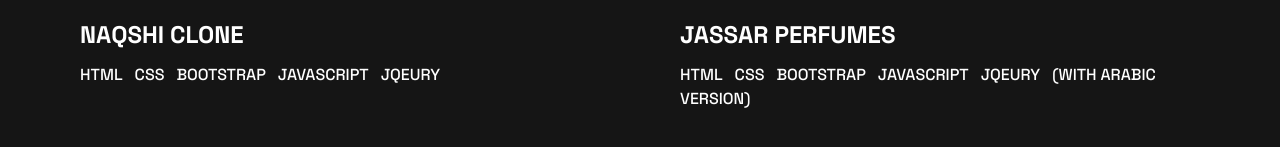
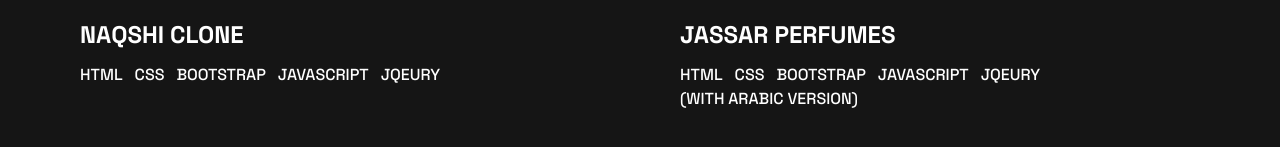
Before and after one commit to Abbassher55/React-Tailwind-Porfolio, a React (Vite) app: page / in a window 1280 px wide. Shown: the part 3308-3455 px from the top of the page. Built offline with nearby package versions, Linux system fonts and the light colour scheme.

Commit message:
new styling

```diff
--- a/src/App.jsx
+++ b/src/App.jsx
@@ -120,7 +120,7 @@
                 <div className="single-project flex flex-col">
                   <div className="project-image group relative overflow-hidden border border-custom-gray dark:border-white">
                     <img src={project.desktopImage} className="hidden h-80 w-full object-cover transition-all duration-500 group-hover:scale-125 md:block" alt="Project image" />
-                    <img src={project.mobImage} className="block w-full object-cover transition-all duration-500 group-hover:scale-125 md:hidden" alt="Project image" />
+                    <img src={project.mobImage} className="block h-52 w-full object-cover transition-all duration-500 group-hover:scale-125 md:hidden" alt="Project image" />
                     <div className="absolute left-0 top-0 flex h-full w-full flex-col items-center justify-center space-y-10 bg-black  opacity-0 transition-all duration-500 group-hover:cursor-pointer group-hover:opacity-75">
                       <a href={project.liveSite} target="_blank" className="border-b-2 border-custom-green pb-2 uppercase  text-white hover:cursor-pointer hover:text-custom-green">
                         view project
@@ -131,11 +131,11 @@
                     </div>
                   </div>
                   <div className="project-name heading-md mt-5 uppercase">{project.title}</div>
-                  <div className="project-technolgies mt-3 uppercase">
+                  <div className="project-technolgies mt-3 flex flex-wrap uppercase">
                     {project.technologies.map((technology) => (
-                      <span className="me-3" key={technology}>
+                      <div className="me-3" key={technology}>
                         {technology}
-                      </span>
+                      </div>
                     ))}
                   </div>
                 </div>
--- a/src/data/data.js
+++ b/src/data/data.js
@@ -56,6 +56,7 @@
   {
     id: 5,
     desktopImage: saidCart,
+    mobImage: saidCart,
     github: "https://github.com/Abbassher55/saidcart-new",
     liveSite: "https://abbas-shop-design.netlify.app/",
     title: "Said cart ( Ecommerce store )",
```
